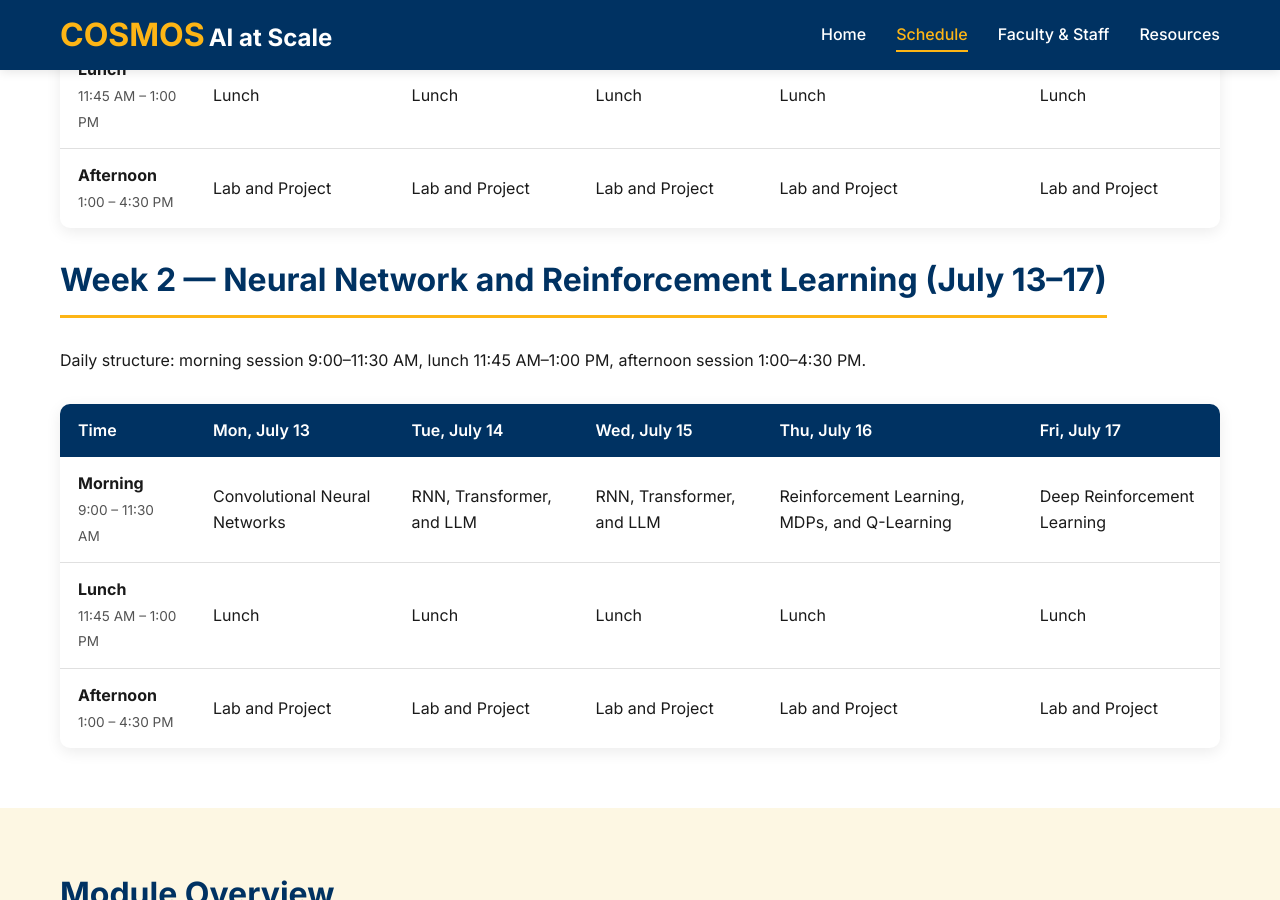
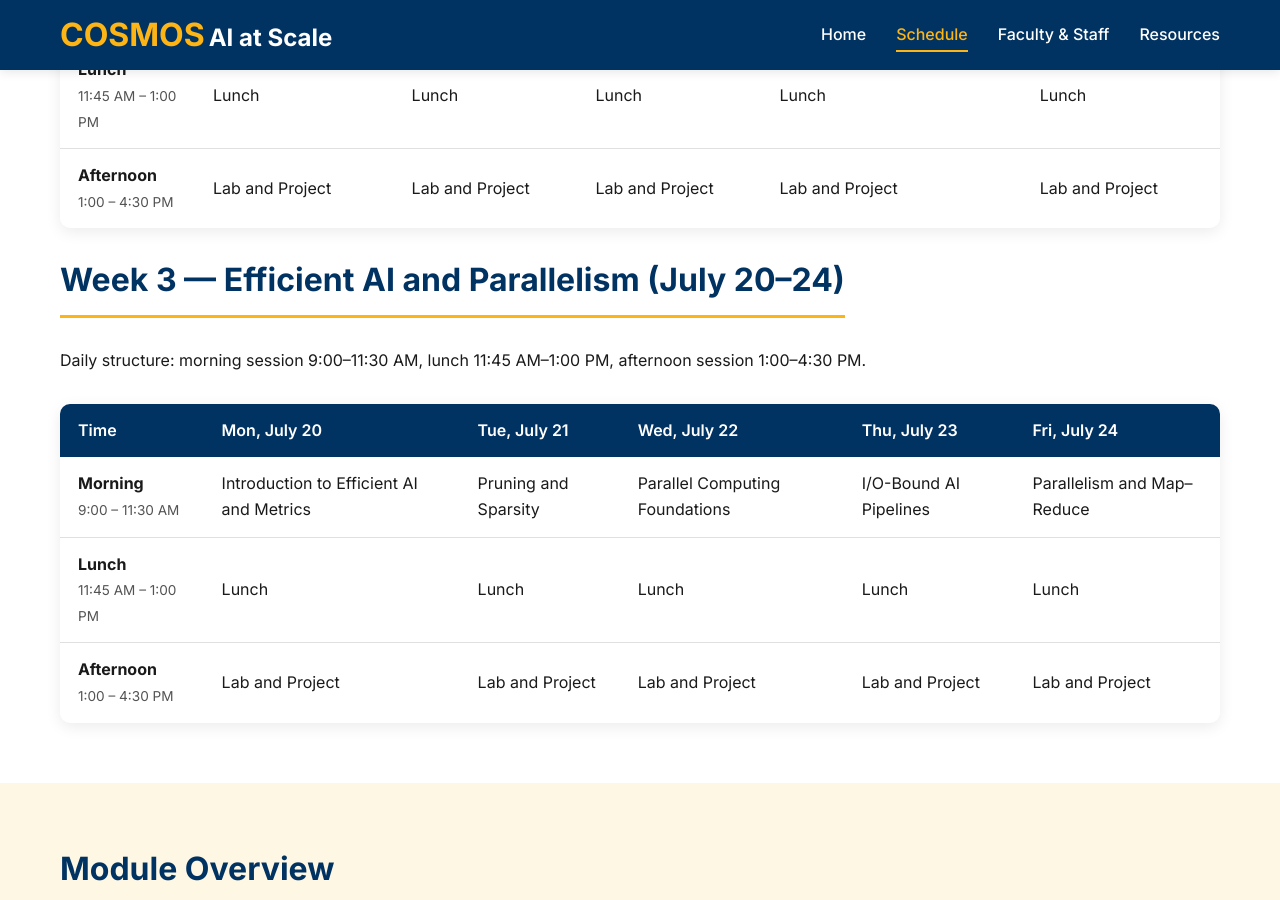
Before and after one commit to cosmos-ai-ucm/cosmos-ai-ucm.github.io, a Jekyll site: the page built from schedule.html, in a window 1280 px wide and 900 px high, scrolled down 1826 px. Built offline with Jekyll 4.4.1, drawn with Linux system fonts in a browser that asks for light colours.

Commit message:
Update schedule for Week 3 topics and dates

```diff
--- a/schedule.html
+++ b/schedule.html
@@ -145,27 +145,27 @@ permalink: /schedule
 
     <br>
     <div class="container">
-    <h2 class="section-title">Week 2 &mdash; Neural Network and Reinforcement Learning (July 13&ndash;17)</h2>
+    <h2 class="section-title">Week 3 &mdash; Efficient AI and Parallelism (July 20&ndash;24)</h2>
     <p>Daily structure: morning session 9:00&ndash;11:30 AM, lunch 11:45 AM&ndash;1:00 PM, afternoon session 1:00&ndash;4:30 PM.</p>
     <table class="schedule-table">
       <thead>
         <tr>
           <th>Time</th>
-          <th>Mon, July 13</th>
-          <th>Tue, July 14</th>
-          <th>Wed, July 15</th>
-          <th>Thu, July 16</th>
-          <th>Fri, July 17</th>
+          <th>Mon, July 20</th>
+          <th>Tue, July 21</th>
+          <th>Wed, July 22</th>
+          <th>Thu, July 23</th>
+          <th>Fri, July 24</th>
         </tr>
       </thead>
       <tbody>
         <tr>
           <td><strong>Morning</strong><br><span style="font-weight:400;font-size:.85em;opacity:.75;">9:00 &ndash; 11:30 AM</span></td>
-          <td>Convolutional Neural Networks</td>
-          <td>RNN, Transformer, and LLM</td>
-          <td>RNN, Transformer, and LLM</td>
-          <td>Reinforcement Learning, MDPs, and Q-Learning</td>
-          <td>Deep Reinforcement Learning</td>
+          <td>Introduction to Efficient AI and Metrics</td>
+          <td>Pruning and Sparsity</td>
+          <td>Parallel Computing Foundations</td>
+          <td>I/O-Bound AI Pipelines</td>
+          <td>Parallelism and Map–Reduce</td>
         </tr>
         <tr>
           <td><strong>Lunch</strong><br><span style="font-weight:400;font-size:.85em;opacity:.75;">11:45 AM &ndash; 1:00 PM</span></td>
```
